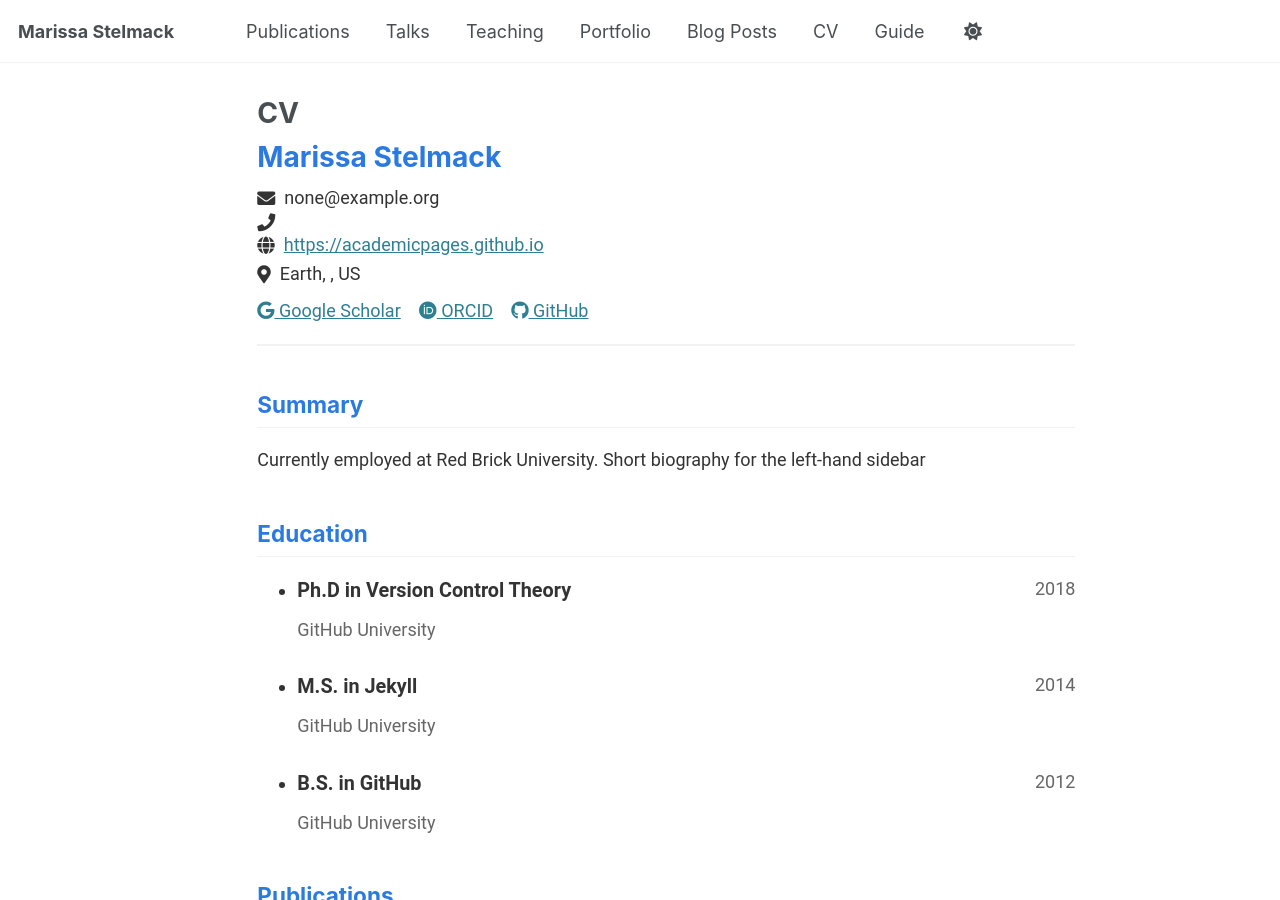
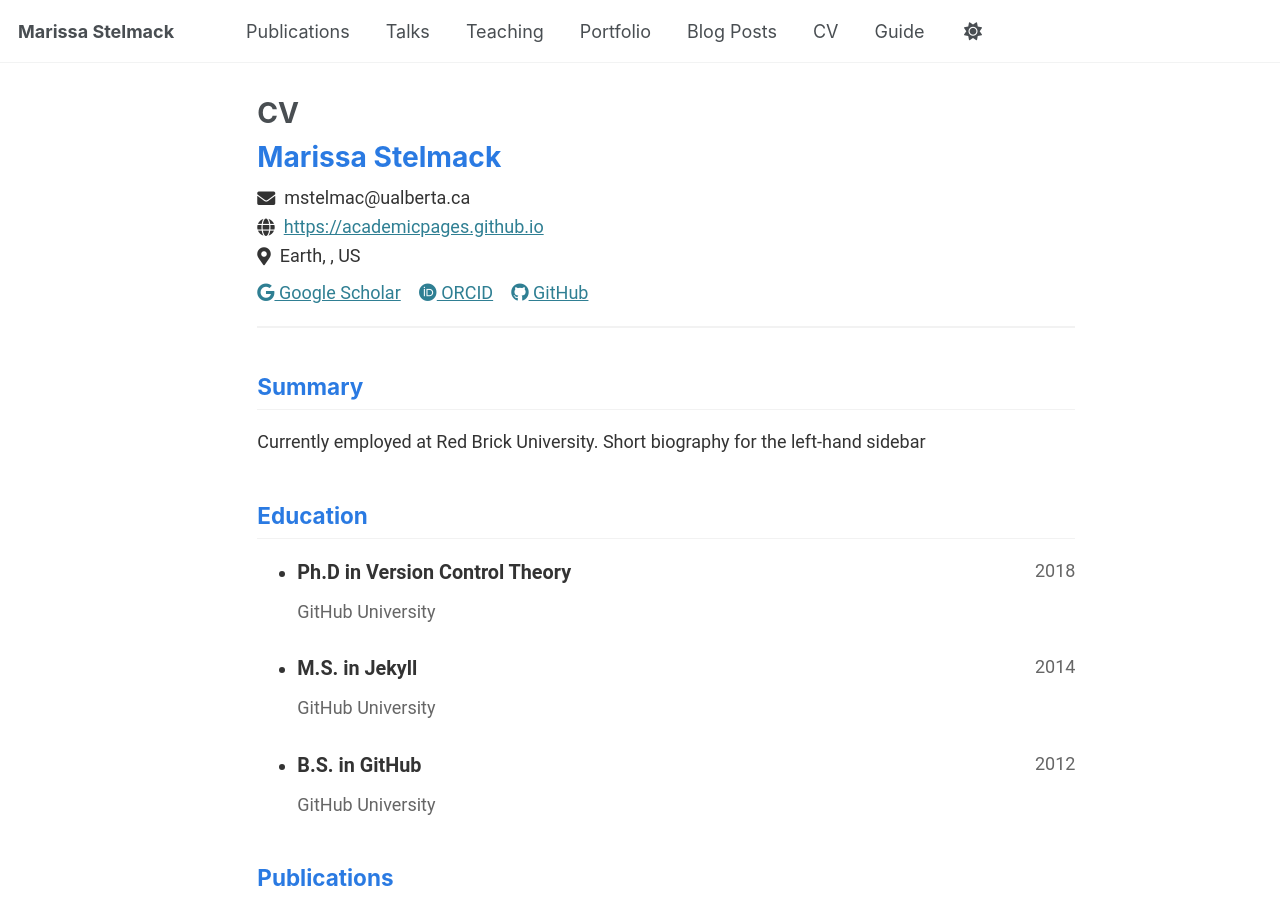
Before and after one commit to mstelmac/about, a Jekyll site: the page built from _pages/cv-json.md, in a window 1280 px wide and 900 px high. Built offline with Jekyll 4.4.1, drawn with Linux system fonts in a browser that asks for light colours.

Commit message:
Update cv.json

```diff
--- a/_data/cv.json
+++ b/_data/cv.json
@@ -1,8 +1,7 @@
 {
   "basics": {
     "name": "Marissa Stelmack",
-    "email": "none@example.org",
-    "phone": "",
+    "email": "mstelmac@ualberta.ca",
     "website": "https://academicpages.github.io",
     "summary": "Currently employed at Red Brick University. Short biography for the left-hand sidebar",
     "location": {
```
